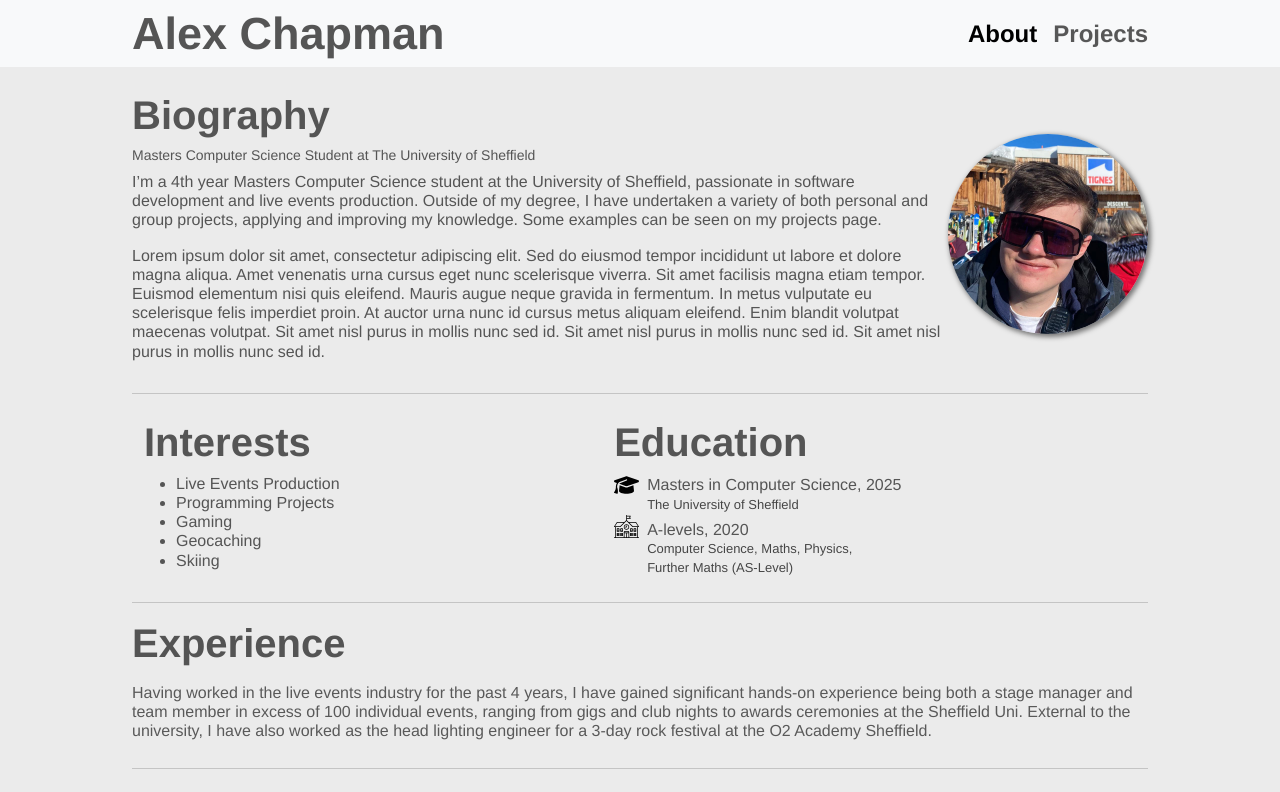
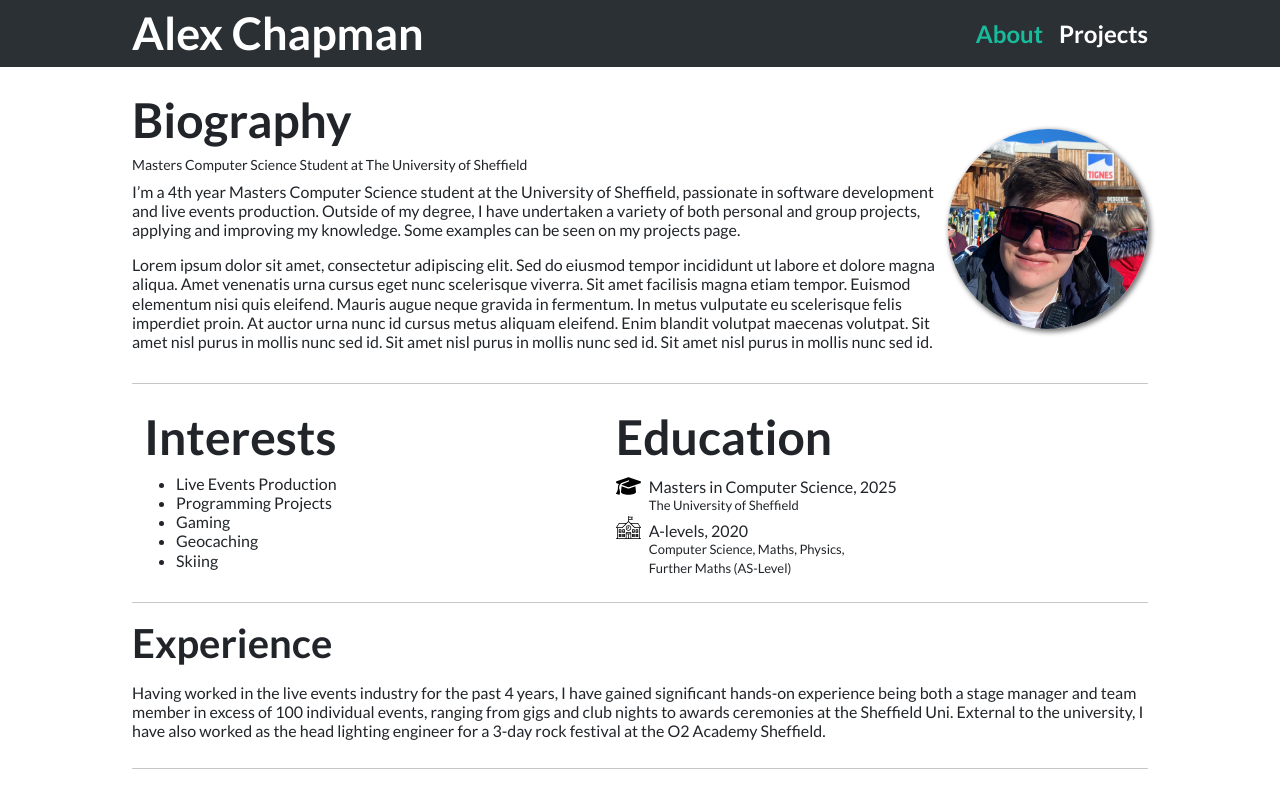
Before and after one commit to AlexChapman18/AlexChapman18.github.io, a React (Create React App) app: page /#/ in a window 1280 px wide. Shown: the top 792 px of the page. Built offline with nearby package versions, Linux system fonts and the light colour scheme.

Commit message:
EVEN MORE WORKKKK

```diff
--- a/package.json
+++ b/package.json
@@ -8,6 +8,7 @@
     "@testing-library/react": "^13.4.0",
     "@testing-library/user-event": "^13.5.0",
     "bootstrap": "^5.3.3",
+    "bootswatch": "^5.3.3",
     "eslint": "^8.57.1",
     "hamburger-react": "^2.5.1",
     "react": "^18.3.1",
--- a/src/components/Navigation.js
+++ b/src/components/Navigation.js
@@ -11,9 +11,9 @@
 
 // ---- Navigation ----
 const Navigation = () => (
-  <Navbar expand="lg" className="bg-body-tertiary py-3">
+  <Navbar expand="lg" className="bg-body-tertiary py-3" data-bs-theme="dark">
     <div className="container">
-      <Navbar.Brand className="navigation-title fw-bold text-primary m-0" href="#">
+      <Navbar.Brand className="navigation-title fw-bold m-0" href="#">
         Alex Chapman
       </Navbar.Brand>
       <Navbar.Toggle aria-controls="navbarScroll" />
--- a/src/index.js
+++ b/src/index.js
@@ -10,7 +10,7 @@
 root.render(
   <React.StrictMode>
     <HashRouter>
-      <App/>
+      <App />
     </HashRouter>
   </React.StrictMode>,
 );
--- a/src/pages/About.scss
+++ b/src/pages/About.scss
@@ -115,28 +115,20 @@
 
 // ----- Global -----
 .section-title {
-  color: #444444;
-  opacity: 90%;
   font-size: 40px;
   font-weight: 600;
 }
 
 .section-subtitle {
-  color: #000000;
-  opacity: 62%;
   font-size: 14px;
   font-weight: 500;
 }
 
 .section-text {
-  color: #000000;
-  opacity: 62%;
   font-size: 16px;
 }
 
 .section-subtext {
-  color: #000000;
-  opacity: 70%;
   font-size: 13px;
 }
 
--- a/src/pages/Projects.js
+++ b/src/pages/Projects.js
@@ -22,7 +22,7 @@
         <h1 className="text-center fw-bold mt-3">Projects</h1>
         <hr className="horizontal-linebreak bg-dark opacity-25" />
         {/* Projects */}
-        <div className="px-0 projects-row">
+        <div className="projects-row">
           <Project
             title="UnPhone Lighting Remote"
             text="A compact, battery-powered IoT device designed to wirelessly control the RGB LED strips at the Foundry live events venue in the University of Sheffield's Student Union. This device offers a variety of effects and colors, allowing users to tailor the lighting to their needs, all managed via the unPhone."
@@ -49,7 +49,7 @@
 
         <hr className="horizontal-linebreak bg-dark opacity-25" />
 
-        <div className="px-0 projects-row">
+        <div className="projects-row">
           <Project
             title="Spacecraft Scene"
             text="This program uses modern OpenGL to render a dynamic spacecraft scene, featuring hierarchical scene graphs for easy animation and object positioning. It provides interactive controls for both a spotlight and a point light source, allowing for precise lighting adjustments. Finally, custom textures were used throughout, to enhance the spacecraft aesthetic."
@@ -76,7 +76,7 @@
 
         <hr className="horizontal-linebreak bg-dark opacity-25" />
 
-        <div className="px-0 projects-row">
+        <div className="projects-row">
           <Project
             title="Grass Landers"
             text="Grass Landers is a multiplayer sprite-based game currently in development. The aim of this project is to learn and practice server-client networking and work with OpenGL. So far, a client can connect to the server and load/render the game map. The next stage involves refactoring for improved readability and adding multi-client support."
--- a/src/pages/Projects.scss
+++ b/src/pages/Projects.scss
@@ -32,7 +32,7 @@
   grid-template-columns: 1fr;
 }
 
-@media (min-width: 768px) and (max-width: 991px) {
+@media (min-width: 576px) and (max-width: 991px) {
   .project-container {
     grid-template-rows: 1fr;
     grid-template-columns: 1fr 1fr;
@@ -43,18 +43,12 @@
 .projects-row {
   display: grid;
   grid-template-columns: 1fr;
-  width: 100%;
-
-  @media (min-width: 576px) {
-    width: 550px;
-  }
 
   @media (min-width: 768px) {
-    width: 720px;
+    padding: 0 0;
   }
 
   @media (min-width: 992px) {
-    width: 900px;
     grid-template-columns: 1fr auto 1fr;
   }
 
@@ -68,7 +62,7 @@
 .projects-container {
   padding: 0 1rem;
 
-  @media (min-width: 576px) {
+  @media (min-width: 768px) {
     padding: 0 0;
   }
 }
--- a/src/styles/global.scss
+++ b/src/styles/global.scss
@@ -1,11 +1,6 @@
 @import "./overrides.scss";
 
 //font
-body {
-  font-family: Helvetica, sans-serif;
-  background-color: #EBEBEB;
-}
-
 .global-box-shadow {
   box-shadow: 2px 2px 5px 1px #777777;
 }
--- a/src/styles/overrides.scss
+++ b/src/styles/overrides.scss
@@ -1,14 +1,15 @@
 // ----- Override Variables -----
-$primary: #555555; // set the Primary text color
+// $primary: #555555; // set the Primary text color
 $enable-rfs: false; // Disable Responsive Font Sizes
 
+// @import "~bootstrap/scss/bootstrap";
+@import "~bootswatch/dist/flatly/variables";
 @import "~bootstrap/scss/bootstrap";
+@import "~bootswatch/dist/flatly/bootswatch";
 
 // ----- Override Line Height -----
 :root {
   --bs-body-line-height: 1.2rem;
-  --bs-heading-color: #555555;
-  --bs-body-color: #555555;
 }
 
 // ----- Override Widths -----
```
Also changed, not shown: 1 other file (tests, documents, lock files or other folders).
